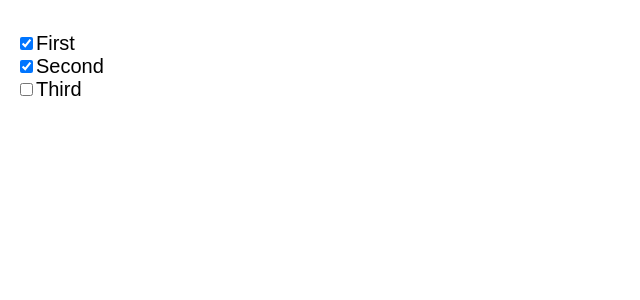
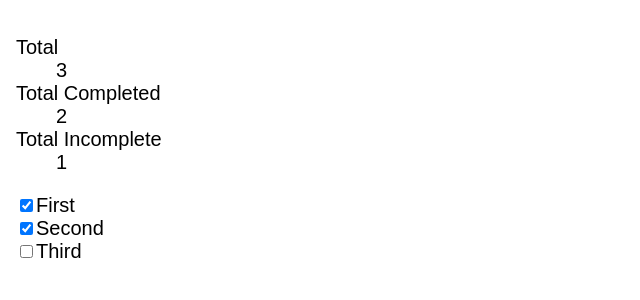
Before and after one commit to igaboc/emoji, a React (Create React App) app: page / in a window 1280 px wide. Shown: the top 300 px of the page, without its empty margins (0-640 px from the left). Built offline with nearby package versions, Linux system fonts and the light colour scheme.

Commit message:
Add state to items

```diff
--- a/src/App.js
+++ b/src/App.js
@@ -3,24 +3,104 @@ import logo from './logo.svg';
 import './App.css';
 import ToDoItem from './components/ToDoItem'
 
-// Data (model)
-const items = [
-  { description: 'First', completed: true },
-  { description: 'Second', completed: true },
-  { description: 'Third', completed: false }
-]
-
 // UI (view)
 class App extends Component {
+  // Data (model)
+  state = {
+    items: [
+      { description: 'First', completed: true },
+      { description: 'Second', completed: true },
+      { description: 'Third', completed: false }
+    ]
+  }
+
+  // onToggleItemAtIndex = (index) => {
+  //   this.setState((prevState) => {
+  //     // Get current items
+  //     const items = prevState.items
+  //     // Find the item with the particular 'index'
+  //     const item = items[index]
+  //     // Toggle completed: false becomes true, true becomes false
+  //     item.completed = !item.completed
+
+  //     // Return the changes we have
+  //     return {
+  //       items: items
+  //     }
+  //   })
+  // }
+
+  onToggleItemAtIndex = (index) => {
+    this.setState((prevState) => {
+      // Get current items
+      const beforeItems = prevState.items
+
+      const afterItems = beforeItems.map((item, currentIndex) => {
+        // When we have found the index of the item to change
+        if (currentIndex === index) {
+          // const copy = Object.assign(
+          //   {}, // Start with a new blank object
+          //   item, // Copy key-value pairs from existing item
+          //   { completed: !item.completed } // Override the completed to be the opposite of before
+          // )
+          return {
+            ...item,
+            completed: !item.completed
+          }
+        }
+        // No changes to make to this particular item
+        else {
+          return item
+        }
+      })
+
+      // Return the changes we have
+      return {
+        items: afterItems
+      }
+    })
+  }
+
   render() {
+    const items = this.state.items
+
+    const total = items.length
+
+    let totalCompleted = 0
+    let totalIncomplete = 0
+    items.forEach((item) => {
+      if (item.completed) {
+        totalCompleted += 1
+      }
+      else {
+        totalIncomplete += 1
+      }
+    })
+
     return (
       <div className="App">
+      <dl>
+        <dt> Total </dt>
+        <dd> {total} </dd>
+
+        <dt> Total Completed </dt>
+        <dd> {totalCompleted} </dd>
+
+        <dt> Total Incomplete </dt>
+        <dd> {totalIncomplete} </dd>
+      </dl>
       {
         items.map((item, index) => (
           <ToDoItem
             key={ index }
             description={ item.description }
             completed={ item.completed }
+            onToggleCompleted={
+              () => {
+                console.log('ToDoItem onToggleCompleted received', index)
+                this.onToggleItemAtIndex(index)
+              }
+            }
           />
         ))
       }
--- a/src/components/ToDoItem.js
+++ b/src/components/ToDoItem.js
@@ -2,11 +2,23 @@ import React from 'react'
 
 function ToDoItem({
     description,
-    completed = false // if not passed, default to 'false'
+    completed = false, // if not passed, default to 'false'
+    onToggleCompleted
 }) {
     return (
         <label>
-            <input type='checkbox' checked={completed} />
+            <input
+                type='checkbox'
+                checked={completed}
+                onChange={
+                    (event) => { // Event listener
+                        console.log('Clicked checkbox', description)
+                        // When user clicks checkbox
+                        // Notify the powers above that the concept of completed has changed
+                        onToggleCompleted()
+                    }
+                }
+            />
             { description }
         </label>
     )
```
